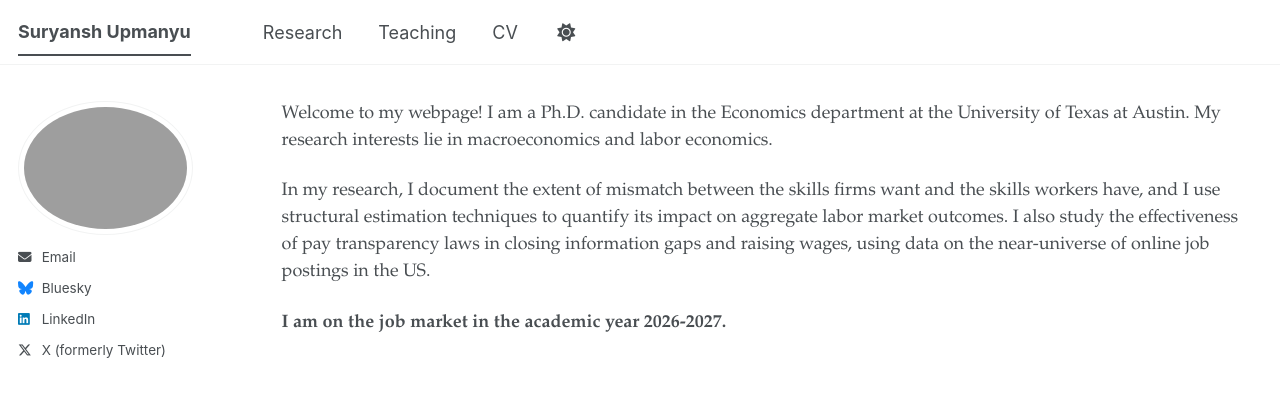
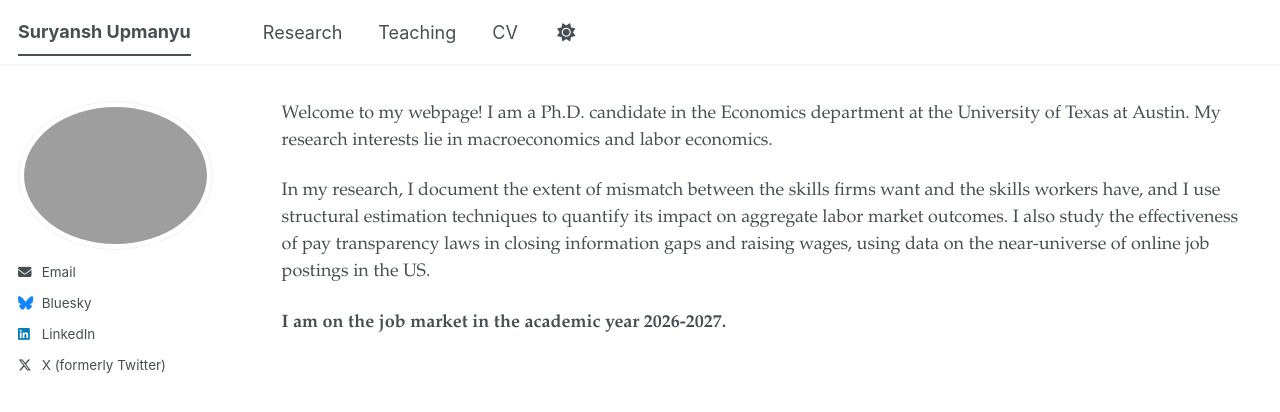
Before and after one commit to upmanyu-suryansh/upmanyu-suryansh.github.io, a Jekyll site: the page built from _pages/about.md, in a window 1280 px wide. Shown: the top 412 px of the page. Built offline with Jekyll 4.4.1, drawn with Linux system fonts in a browser that asks for light colours; a script bundle is joined from its source files by our own code; library files that are not in the unit come from our copies.

Commit message:
Update main.scss

```diff
--- a/assets/css/main.scss
+++ b/assets/css/main.scss
@@ -69,3 +69,7 @@ article.page {
 .page__content {
   padding-top: 0;
 }
+
+.author__avatar img {
+  max-width: 250px;
+}
```
